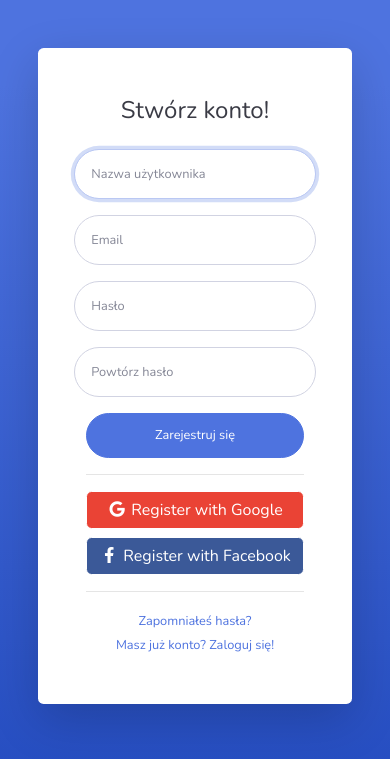
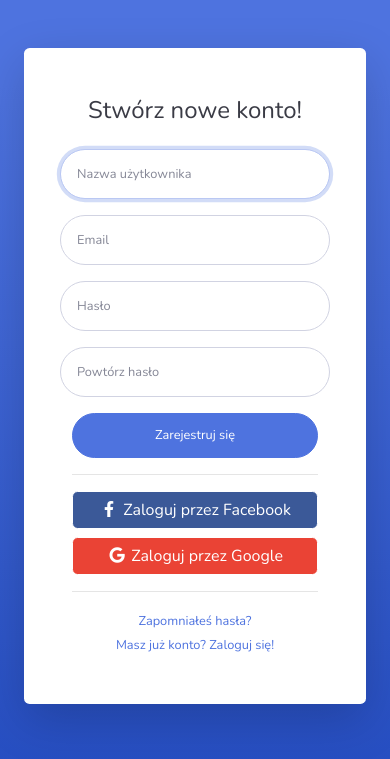
Before and after one commit to JakubWolak/blood_pressure_monitor, a Django app: page /accounts/signup/ in a window 390 px wide. Shown: the top 759 px of the page. Run offline with Django 3.2, Linux system fonts and the light colour scheme; some libraries are stand-ins or nearby versions.

Commit message:
add signup template

```diff
--- a/templates/account/signup.html
+++ b/templates/account/signup.html
@@ -1,6 +1,8 @@
 {% extends "account/base.html" %}
 
 {% load i18n %}
+{% load socialaccount %}
+{% providers_media_js %}
 
 {% block title %}
 Rejestracja
@@ -8,30 +10,57 @@ Rejestracja
 
 {% block content %}
 
+<div class="col-xl-10 col-lg-12 col-md-9">
+
   <div class="card o-hidden border-0 shadow-lg my-5">
     <div class="card-body p-0">
       <!-- Nested Row within Card Body -->
       <div class="row">
-      <div class="col-lg-5 d-none d-lg-block bg-register-image"></div>
-      <div class="col-lg-7">
+        <div class="col-lg-6 d-none d-lg-block bg-login-image"></div>
+        <div class="col-lg-6">
           <div class="p-5">
             <div class="text-center">
-            <h1 class="h4 text-gray-900 mb-4">Stwórz konto!</h1>
+              <h1 class="h4 text-gray-900 mb-4">Stwórz nowe konto!</h1>
             </div>
           <form class="user" id="signup_form" method="post" action="{% url 'account_signup' %}">
             {% csrf_token %}
+            {% for error in form.non_field_errors %}
+                <div class="row mb-3">
+                  <span class="btn btn-warning btn-icon-split">
+                    <span class="icon text-white-50">
+                      <i class="fas fa-exclamation-triangle"></i>
+                    </span>
+                    <span class="text">{{ error }}</span>
+                  </span>
+                </div>
+              {% endfor %}
 
+            {% for error in form.username.errors %}
+                {{ error }}
+                {% endfor %}
             <div class="form-group row">
               <input type="text" class="form-control form-control-user" name="username" placeholder="Nazwa użytkownika"
                 autofocus="autofocus" minlength="1" maxlength="150" required="" id="id_username">
             </div>
+
+            {% for error in form.email.errors %}
+                {{ error }}
+                {% endfor %}
             <div class="form-group row">
               <input type="email" class="form-control form-control-user" name="email" placeholder="Email" id="id_email">
             </div>
+
+            {% for error in form.password1.errors %}
+                {{ error }}
+                {% endfor %}
             <div class="form-group row">
               <input type="password" class="form-control form-control-user" name="password1" placeholder="Hasło"
                 required="" id="id_password1">
             </div>
+
+            {% for error in form.password2.errors %}
+                {{ error }}
+                {% endfor %}
             <div class="form-group row">
               <input type="password" class="form-control form-control-user" name="password2" placeholder="Powtórz hasło"
                 required="" id="id_password2">
@@ -40,12 +69,9 @@ Rejestracja
             <button type="submit" class="btn btn-primary btn-user btn-block">Zarejestruj się</button>
           </form>
           <hr>
-          <a href="index.html" class="btn btn-google btn-user btn-block">
-            <i class="fab fa-google fa-fw"></i> Register with Google
-          </a>
-          <a href="index.html" class="btn btn-facebook btn-user btn-block">
-            <i class="fab fa-facebook-f fa-fw"></i> Register with Facebook
-          </a>
+
+          {% include "socialaccount/snippets/provider_list.html" with process="register" %}
+
           {% if redirect_field_value %}
           <input type="hidden" name="{{ redirect_field_name }}" value="{{ redirect_field_value }}" />
           {% endif %}
@@ -55,7 +81,7 @@ Rejestracja
             <a class="small" href="forgot-password.html">Zapomniałeś hasła?</a>
           </div>
           <div class="text-center">
-            <a class="small" href="login.html">Masz już konto? Zaloguj się!</a>
+            <a class="small" href="{% url 'account_login' %}">Masz już konto? Zaloguj się!</a>
           </div>
         </div>
       </div>
```
Lines whose indentation alone changed are shown as unchanged.
